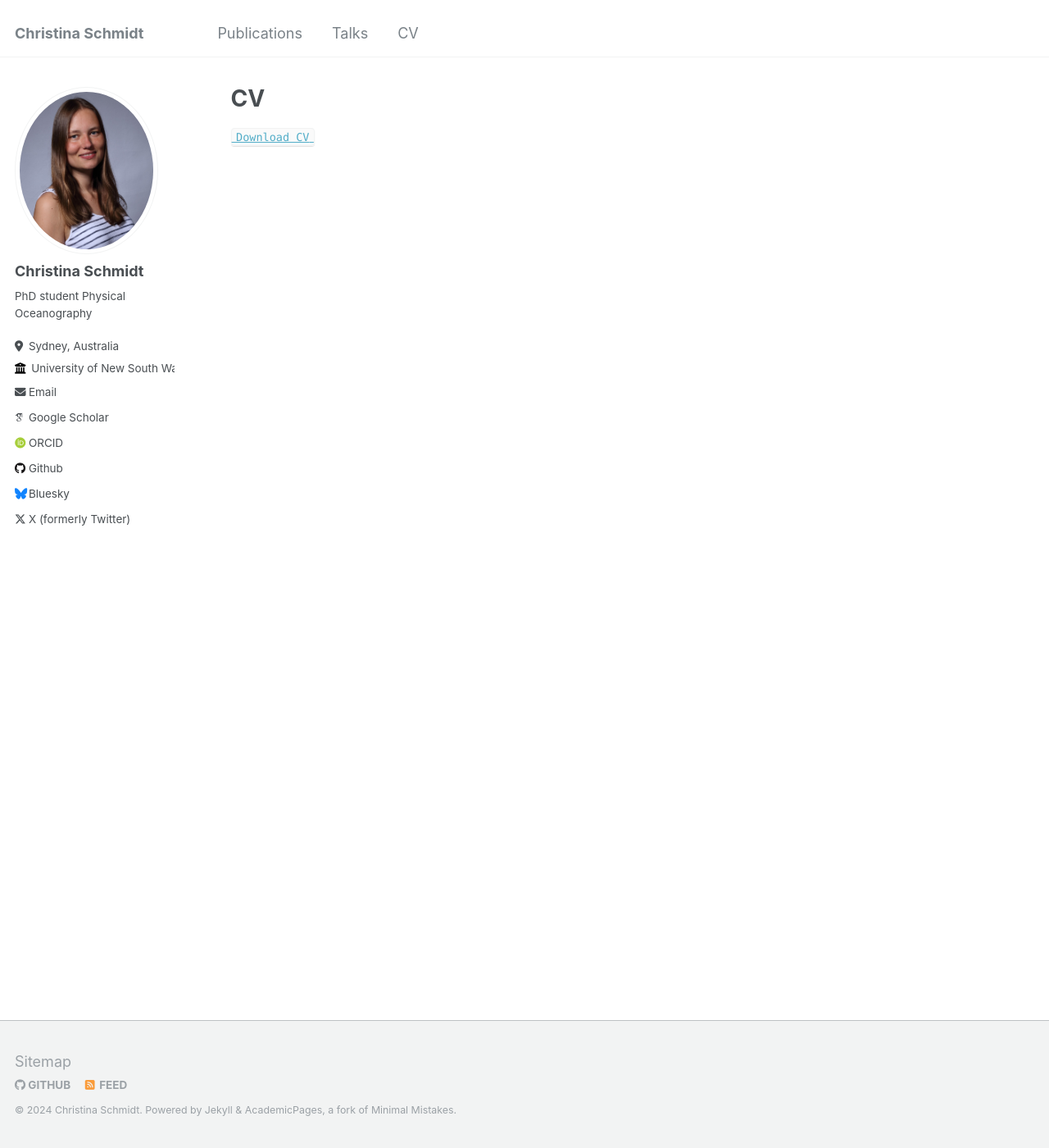
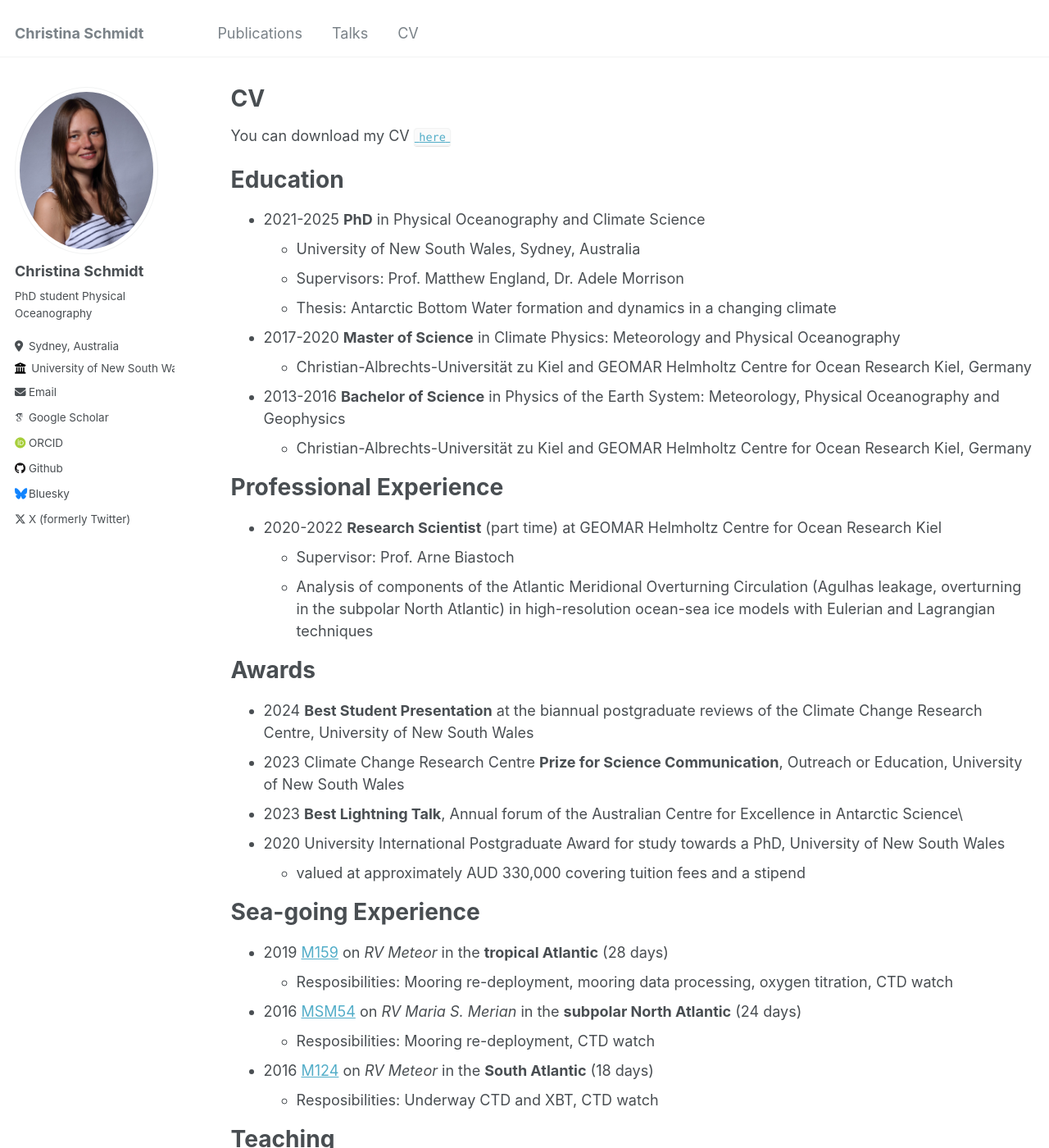
Before and after one commit to schmidt-christina/schmidt-christina.github.io, a Jekyll site: the page built from _pages/cv.md, in a window 1280 px wide and 1400 px high. Shown: the whole window at 82% size. Built offline with Jekyll 4.4.1, drawn with Linux system fonts in a browser that asks for light colours; some web fonts are replaced; some of the changed text lies outside the part shown.

Commit message:
Add all important CV sections

```diff
--- a/_pages/cv.md
+++ b/_pages/cv.md
@@ -9,58 +9,67 @@ redirect_from:
 
 {% include base_path %}
 
-[`Download CV`](/files/CV_master_2024-06.pdf)
+You can download my CV [`here`](/files/CV_master_2024-06.pdf)
 
-<!-- Education
+Education
 ======
-* Ph.D in Version Control Theory, GitHub University, 2018 (expected)
-* M.S. in Jekyll, GitHub University, 2014
-* B.S. in GitHub, GitHub University, 2012
+* 2021-2025 **PhD** in Physical Oceanography and Climate Science
+  * University of New South Wales, Sydney, Australia
+  * Supervisors: Prof. Matthew England, Dr. Adele Morrison
+  * Thesis: Antarctic Bottom Water formation and dynamics in a changing climate
+* 2017-2020 **Master of Science** in Climate Physics: Meteorology and Physical Oceanography
+  * Christian-Albrechts-Universität zu Kiel and GEOMAR Helmholtz Centre for Ocean Research Kiel, Germany
+* 2013-2016 **Bachelor of Science** in Physics of the Earth System: Meteorology, Physical Oceanography and Geophysics
+  * Christian-Albrechts-Universität zu Kiel and GEOMAR Helmholtz Centre for Ocean Research Kiel, Germany
 
-Work experience
+
+Professional Experience
 ======
-* Spring 2024: Academic Pages Collaborator
-  * Github University
-  * Duties includes: Updates and improvements to template
-  * Supervisor: The Users
+* 2020-2022 **Research Scientist** (part time) at GEOMAR Helmholtz Centre for Ocean Research Kiel
+  * Supervisor: Prof. Arne Biastoch
+  * Analysis of components of the Atlantic Meridional Overturning Circulation (Agulhas leakage, overturning in the subpolar North Atlantic) in high-resolution ocean-sea ice models with Eulerian and Lagrangian techniques
 
-* Fall 2015: Research Assistant
-  * Github University
-  * Duties included: Merging pull requests
-  * Supervisor: Professor Hub
-
-* Summer 2015: Research Assistant
-  * Github University
-  * Duties included: Tagging issues
-  * Supervisor: Professor Git
-
-Skills
+<!--Technical Skills
 ======
 * Skill 1
 * Skill 2
   * Sub-skill 2.1
   * Sub-skill 2.2
   * Sub-skill 2.3
-* Skill 3
+* Skill 3 -->
 
-Publications
+Awards
 ======
-  <ul>{% for post in site.publications reversed %}
-    {% include archive-single-cv.html %}
-  {% endfor %}</ul>
+* 2024 **Best Student Presentation** at the biannual postgraduate reviews of the Climate Change Research Centre, University of New South Wales
+* 2023 Climate Change Research Centre **Prize for Science Communication**, Outreach or Education, University of New South Wales
+* 2023 **Best Lightning Talk**, Annual forum of the Australian Centre for Excellence in Antarctic Science\
+* 2020 University International Postgraduate Award for study towards a PhD, University of New South Wales
+  * valued at approximately AUD 330,000 covering tuition fees and a stipend
 
-Talks
+
+Sea-going Experience
 ======
-  <ul>{% for post in site.talks reversed %}
-    {% include archive-single-talk-cv.html  %}
-  {% endfor %}</ul>
+* 2019	[M159](https://www.ldf.uni-hamburg.de/meteor/wochenberichte/wochenberichte-meteor/m156-m159/m159-scr.pdf) on *RV Meteor* in the **tropical Atlantic** (28 days)
+  * Resposibilities: Mooring re-deployment, mooring data processing, oxygen titration, CTD watch
+* 2016	[MSM54](https://www.ldf.uni-hamburg.de/merian/wochenberichte/wochenberichte-merian/msm53-msm54/msm54-scr.pdf) on *RV Maria S. Merian* in the **subpolar North Atlantic** (24 days)
+  * Resposibilities: Mooring re-deployment, CTD watch
+* 2016	[M124](https://www.oceanblogs.org/mysciencecruise/about-m124/) on *RV Meteor* in the **South Atlantic** (18 days)
+  * Resposibilities: Underway CTD and XBT, CTD watch
+
 
 Teaching
 ======
-  <ul>{% for post in site.teaching reversed %}
-    {% include archive-single-cv.html %}
-  {% endfor %}</ul>
+* 2022 Graduate **teaching assistant** for "Introduction to Climate Change (CLIM1001)"
+  * University of New South Wales, Sydney, Australia
 
-Service and leadership
+
+Engagement, Impact and Leadership
 ======
-* Currently signed in to 43 different slack teams -->
+* since 2023 **Chair of the Early Career Researcher Committee**, Australian Centre for Excellence in Antarctic Science
+* since 2023  Volunteer in the **social media team** responsible for the twitter account of the Climate Change Research Centre (@ccrc_unsw)
+* 2023	**Session Covenor** and member of the **organizing committee**, Annual research forum of the Australian Centre for Excellence in Antarctic Science, Hobart, Australia, 8-9 November 2023
+* 2018, 2019 **Supervisor** at the ["Ice Climate Education"](https://www.arved-fuchs.de/en/archiv/jugendprojekte?view=article&id=1532:ice-das-projekt&catid=166:i-c-e-2022) summer school
+  * summer school for last year High School students from several European countries,
+  * 10 days on Sailing vessel Ryvar in the German and Danish Baltic Sea
+
+* **Reviewer** for Communications Earth & Environment, Ocean Science
```
